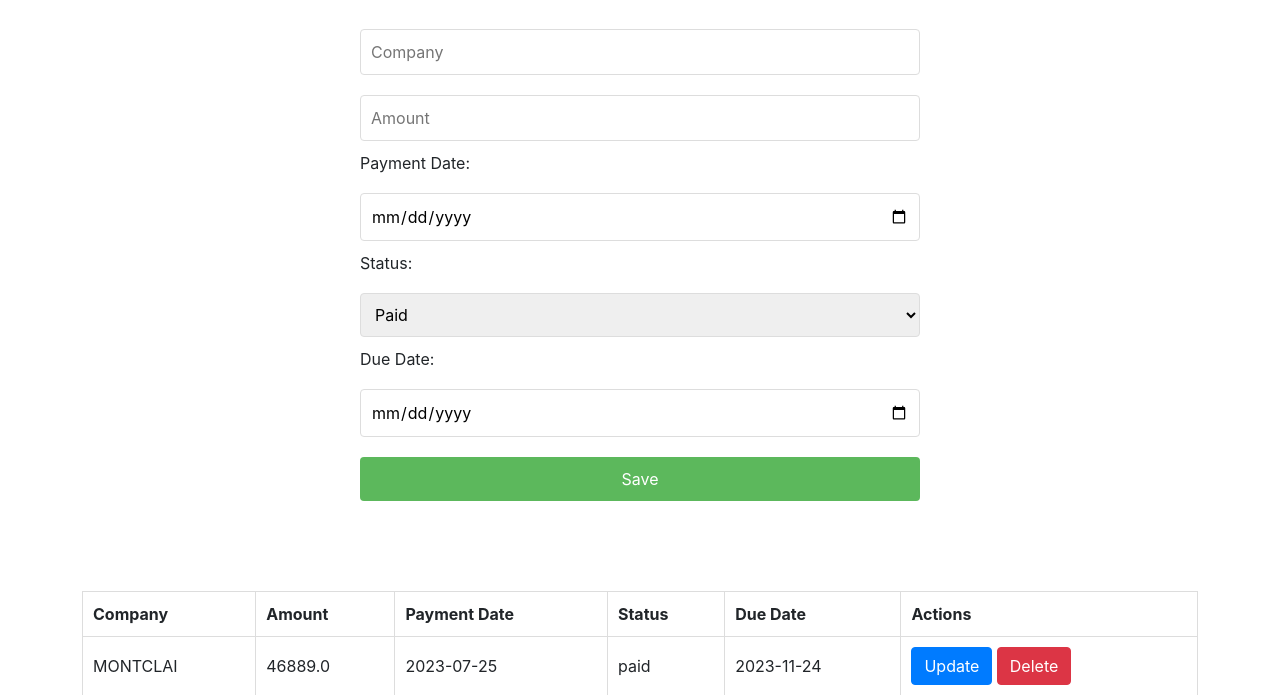
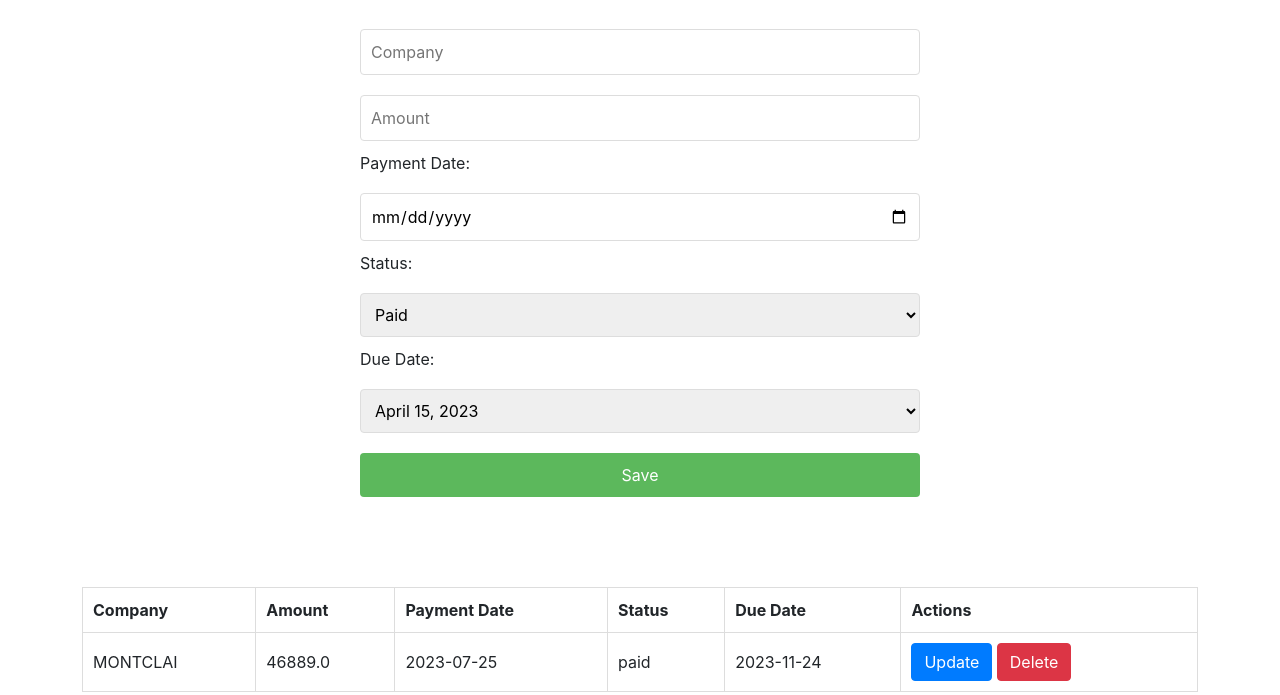
Before and after one commit to noriegamonsc1/1.ProjectDBaseSystemsFall2023, a Flask app: page / in a window 1280 px wide. Shown: the part 69-764 px from the top of the page. Run offline with Flask 3, Linux system fonts and the light colour scheme; data comes from the database, SQL or seed files in the repository; some libraries are stand-ins or nearby versions.

Commit message:
date dropdown changes

```diff
--- a/templates/index.html
+++ b/templates/index.html
@@ -25,7 +25,12 @@
         </select>
 
         <label for="due_date">Due Date:</label>
-        <input type="date" id="due_date" name="due_date" required>
+        <select id="dueDate" name="due_date" required>
+            <option value="2023-04-15">April 15, 2023</option>
+            <option value="2023-06-15">June 15, 2023</option>
+            <option value="2023-09-15">September 15, 2023</option>
+            <option value="2024-01-15">January 15, 2024</option>
+        </select>
 
         <button type="submit">Save</button>
     </form>
@@ -82,7 +87,12 @@
                             <option value="paid">Paid</option>
                             <option value="unpaid">Unpaid</option>
                         </select>
-                        <input type="date" class="form-control mb-2" id="updateDueDate" name="due_date" required>
+                        <select class="form-control mb-2" id="updateDueDate" name="due_date" required>
+                            <option value="2023-04-15">April 15, 2023</option>
+                            <option value="2023-06-15">June 15, 2023</option>
+                            <option value="2023-09-15">September 15, 2023</option>
+                            <option value="2024-01-15">January 15, 2024</option>
+                        </select>
                     </form>
                 </div>
                 <div class="modal-footer">
```
